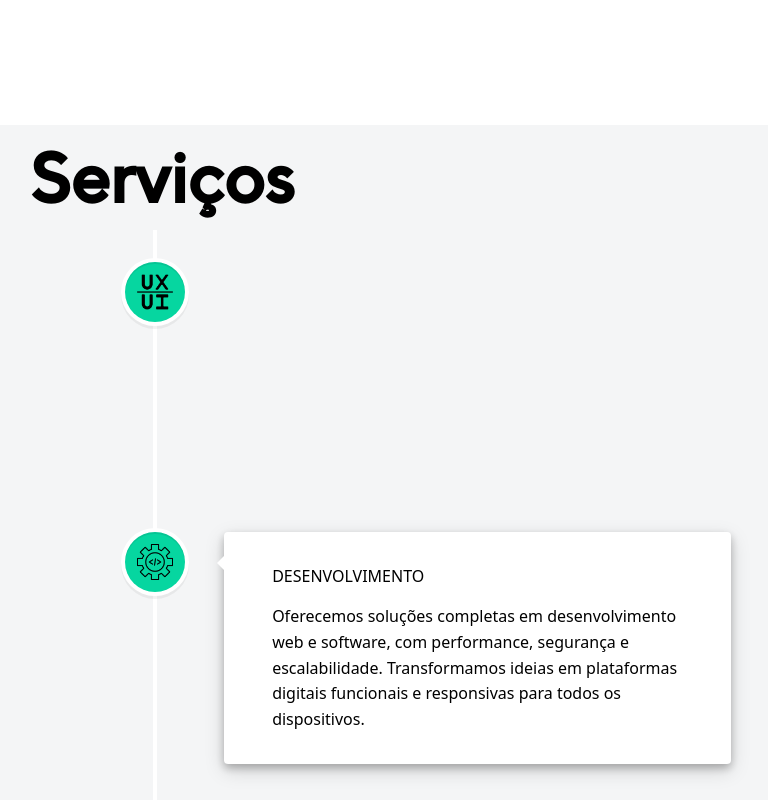
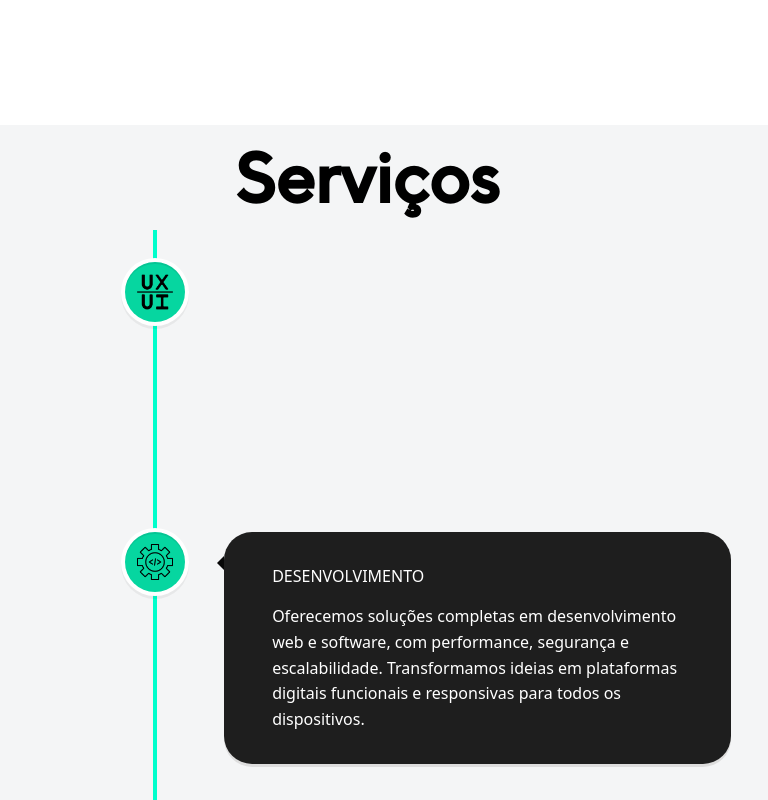
Before and after one commit to inovaSociety/inova---Projeto-3, a React (Vite) app in the folder inova/: page / in a window 1280 px wide. Shown: the part 760-1560 px from the top of the page, without its empty margins (485-1253 px from the left). Built offline with nearby package versions, Linux system fonts and the light colour scheme; a web font is replaced by a local one.

Commit message:
Estilizando a pagina de Serviços

```diff
--- a/inova/src/components/servicesLp/ServicesLp.jsx
+++ b/inova/src/components/servicesLp/ServicesLp.jsx
@@ -20,7 +20,7 @@ const ServicesLp = () => {
       <div className="service-p" id="Service">
       <h1 className="title-service">Serviços</h1>
 
-      <VerticalTimeline>
+      <VerticalTimeline lineColor="#00ffcc">
         {
           /* elementos vão aqui */
           timelineElements.map((element) => {
@@ -33,6 +33,9 @@ const ServicesLp = () => {
                 dateClassName="date"
                 iconStyle={element.iconStyle}
                 icon={element.icon}
+                contentStyle={{borderRadius: '1.75rem',background:'#1e1e1e',color:'#fff'}}
+                contentArrowStyle={{ borderRight: '7px solid rgb(8, 8, 8)' }}
+
               >
                 <div className="box-filho-texto">
                   <h4>{element.title}</h4>
--- a/inova/src/components/servicesLp/Style.css
+++ b/inova/src/components/servicesLp/Style.css
@@ -3,15 +3,22 @@
   text-align: end;
   font-family: "tt-norms", sans-serif;
   font-weight: 600;
-  margin-right: 500px;
+  margin-right: 480px;
 }
+
+@media (max-width: 1910px) {
+  .title-service {
+    margin-right: 295px;
+
+  }
+}
+
 
 h3{
   padding-top: 0.25em;
 }
 
 .vertical-timeline-element-content {
-  box-shadow: 0 0.25em 0.5em 0 rgba(0,0,0, 0.25), 0 0.4em 1.25em 0 rgba(0,0,0, 0.15) !important ;
   padding: 2em 3em !important;
 }
 
@@ -20,5 +27,5 @@ h3{
 }
 
 .service-p{
-  background-color: #F4F5F6
+ background-color: #F4F5F6
 }
```
